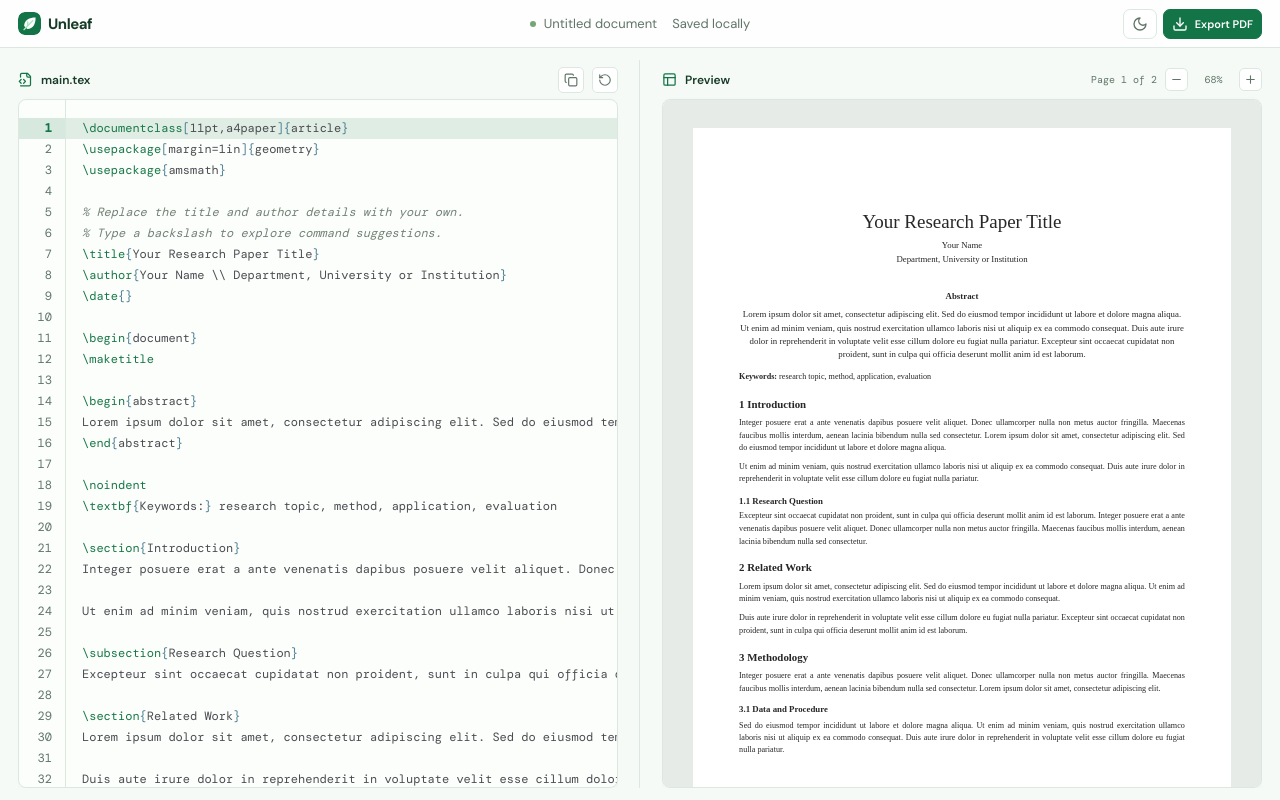
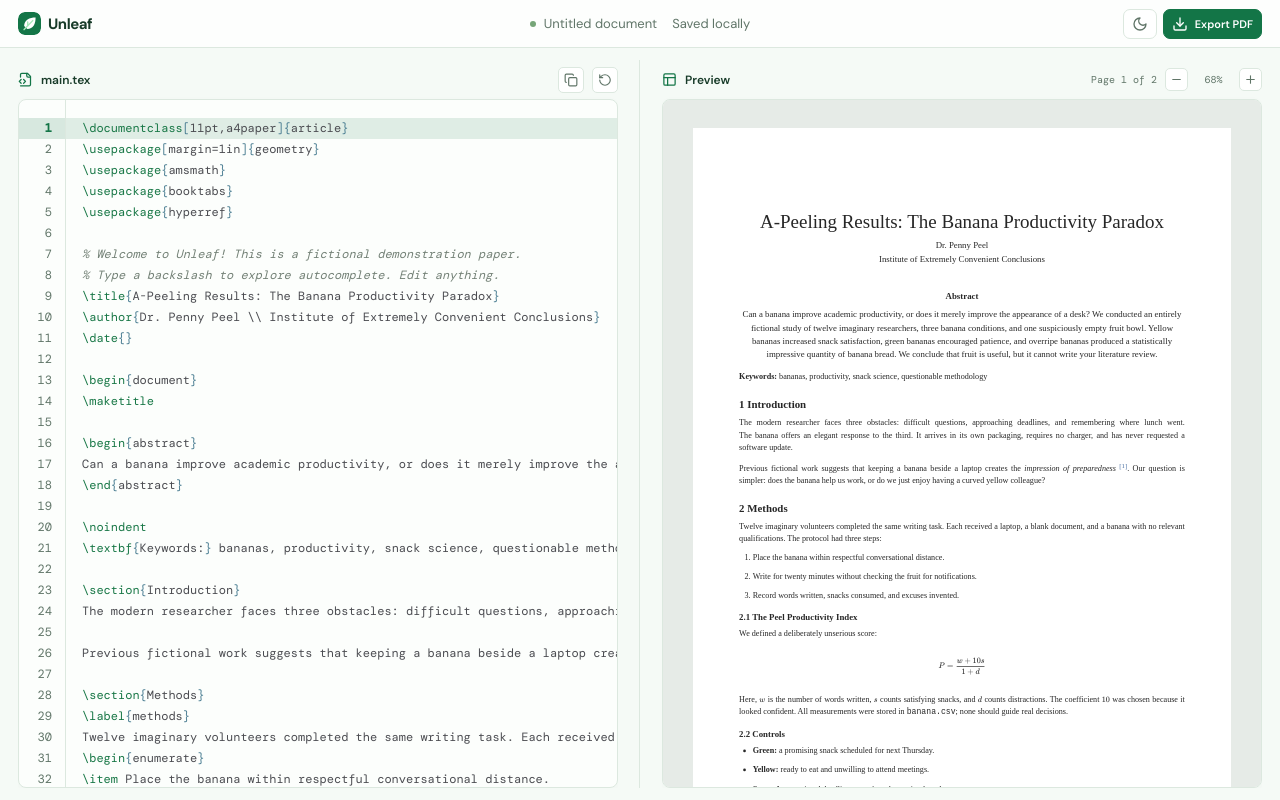
Before and after one commit to farzeenilyaszargar/LatexBoi, a Next.js app: page / in a window 1280 px wide. Built offline with nearby package versions, Linux system fonts and the light colour scheme; a web font is replaced by a local one.

Commit message:
feat: introduce a two-page banana research demo

```diff
--- a/app/starter.ts
+++ b/app/starter.ts
@@ -1,75 +1,95 @@
 export const STARTER = String.raw`\documentclass[11pt,a4paper]{article}
 \usepackage[margin=1in]{geometry}
 \usepackage{amsmath}
+\usepackage{booktabs}
+\usepackage{hyperref}
 
-% Replace the title and author details with your own.
-% Type a backslash to explore command suggestions.
-\title{Your Research Paper Title}
-\author{Your Name \\ Department, University or Institution}
+% Welcome to Unleaf! This is a fictional demonstration paper.
+% Type a backslash to explore autocomplete. Edit anything.
+\title{A-Peeling Results: The Banana Productivity Paradox}
+\author{Dr. Penny Peel \\ Institute of Extremely Convenient Conclusions}
 \date{}
 
 \begin{document}
 \maketitle
 
 \begin{abstract}
-Lorem ipsum dolor sit amet, consectetur adipiscing elit. Sed do eiusmod tempor incididunt ut labore et dolore magna aliqua. Ut enim ad minim veniam, quis nostrud exercitation ullamco laboris nisi ut aliquip ex ea commodo consequat. Duis aute irure dolor in reprehenderit in voluptate velit esse cillum dolore eu fugiat nulla pariatur. Excepteur sint occaecat cupidatat non proident, sunt in culpa qui officia deserunt mollit anim id est laborum.
+Can a banana improve academic productivity, or does it merely improve the appearance of a desk? We conducted an entirely fictional study of twelve imaginary researchers, three banana conditions, and one suspiciously empty fruit bowl. Yellow bananas increased snack satisfaction, green bananas encouraged patience, and overripe bananas produced a statistically impressive quantity of banana bread. We conclude that fruit is useful, but it cannot write your literature review.
 \end{abstract}
 
 \noindent
-\textbf{Keywords:} research topic, method, application, evaluation
+\textbf{Keywords:} bananas, productivity, snack science, questionable methodology
 
 \section{Introduction}
-Integer posuere erat a ante venenatis dapibus posuere velit aliquet. Donec ullamcorper nulla non metus auctor fringilla. Maecenas faucibus mollis interdum, aenean lacinia bibendum nulla sed consectetur. Lorem ipsum dolor sit amet, consectetur adipiscing elit. Sed do eiusmod tempor incididunt ut labore et dolore magna aliqua.
+The modern researcher faces three obstacles: difficult questions, approaching deadlines, and remembering where lunch went. The banana offers an elegant response to the third. It arrives in its own packaging, requires no charger, and has never requested a software update.
 
-Ut enim ad minim veniam, quis nostrud exercitation ullamco laboris nisi ut aliquip ex ea commodo consequat. Duis aute irure dolor in reprehenderit in voluptate velit esse cillum dolore eu fugiat nulla pariatur.
+Previous fictional work suggests that keeping a banana beside a laptop creates the \emph{impression of preparedness} \cite{peel}. Our question is simpler: does the banana help us work, or do we just enjoy having a curved yellow colleague?
 
-\subsection{Research Question}
-Excepteur sint occaecat cupidatat non proident, sunt in culpa qui officia deserunt mollit anim id est laborum. Integer posuere erat a ante venenatis dapibus posuere velit aliquet. Donec ullamcorper nulla non metus auctor fringilla. Maecenas faucibus mollis interdum, aenean lacinia bibendum nulla sed consectetur.
+\section{Methods}
+\label{methods}
+Twelve imaginary volunteers completed the same writing task. Each received a laptop, a blank document, and a banana with no relevant qualifications. The protocol had three steps:
+\begin{enumerate}
+\item Place the banana within respectful conversational distance.
+\item Write for twenty minutes without checking the fruit for notifications.
+\item Record words written, snacks consumed, and excuses invented.
+\end{enumerate}
 
-\section{Related Work}
-Lorem ipsum dolor sit amet, consectetur adipiscing elit. Sed do eiusmod tempor incididunt ut labore et dolore magna aliqua. Ut enim ad minim veniam, quis nostrud exercitation ullamco laboris nisi ut aliquip ex ea commodo consequat.
+\subsection{The Peel Productivity Index}
+We defined a deliberately unserious score:
+\[
+  P = \frac{w + 10s}{1 + d}
+\]
+Here, $w$ is the number of words written, $s$ counts satisfying snacks, and $d$ counts distractions. The coefficient $10$ was chosen because it looked confident. All measurements were stored in \texttt{banana.csv}; none should guide real decisions.
 
-Duis aute irure dolor in reprehenderit in voluptate velit esse cillum dolore eu fugiat nulla pariatur. Excepteur sint occaecat cupidatat non proident, sunt in culpa qui officia deserunt mollit anim id est laborum.
+\subsection{Controls}
+\begin{itemize}
+\item \textbf{Green:} a promising snack scheduled for next Thursday.
+\item \textbf{Yellow:} ready to eat and unwilling to attend meetings.
+\item \textbf{Spotted:} one missed deadline away from becoming bread.
+\end{itemize}
 
-\section{Methodology}
-Integer posuere erat a ante venenatis dapibus posuere velit aliquet. Donec ullamcorper nulla non metus auctor fringilla. Maecenas faucibus mollis interdum, aenean lacinia bibendum nulla sed consectetur. Lorem ipsum dolor sit amet, consectetur adipiscing elit.
-
-\subsection{Data and Procedure}
-Sed do eiusmod tempor incididunt ut labore et dolore magna aliqua. Ut enim ad minim veniam, quis nostrud exercitation ullamco laboris nisi ut aliquip ex ea commodo consequat. Duis aute irure dolor in reprehenderit in voluptate velit esse cillum dolore eu fugiat nulla pariatur.
-
-% This deliberate break keeps the starter organized into two pages.
-% Remove it when you prefer automatic pagination for your finished paper.
+% A deliberate break keeps this demonstration on two pages.
+% Remove it to let your own paper paginate automatically.
 \newpage
 
 \section{Results}
-Excepteur sint occaecat cupidatat non proident, sunt in culpa qui officia deserunt mollit anim id est laborum. Integer posuere erat a ante venenatis dapibus posuere velit aliquet. Donec ullamcorper nulla non metus auctor fringilla.
+The yellow condition produced the highest fictional writing total. The spotted condition produced the best afternoon. Table entries below are invented demonstration data, not experimental evidence.
 
-\subsection{Evaluation}
-Maecenas faucibus mollis interdum, aenean lacinia bibendum nulla sed consectetur. Lorem ipsum dolor sit amet, consectetur adipiscing elit. Sed do eiusmod tempor incididunt ut labore et dolore magna aliqua.
+\begin{tabular}{lrr}
+\toprule
+Condition & Words written & Snacks consumed \\
+\midrule
+Green & 240 & 0 \\
+Yellow & 420 & 1 \\
+Spotted & 180 & 2 \\
+\bottomrule
+\end{tabular}
 
-Ut enim ad minim veniam, quis nostrud exercitation ullamco laboris nisi ut aliquip ex ea commodo consequat.
-\[
-  \bar{x} = \frac{1}{n}\sum_{i=1}^{n} x_i
-\]
-Duis aute irure dolor in reprehenderit in voluptate velit esse cillum dolore eu fugiat nulla pariatur. Excepteur sint occaecat cupidatat non proident, sunt in culpa qui officia deserunt mollit anim id est laborum.
+Compared with green bananas, the yellow condition increased imaginary word count by $75\%$. This sounds excellent until one remembers that we invented both numbers. The spotted group submitted fewer words but attached a recipe \cite{crumb}, which the review committee accepted as supplementary material.
 
 \section{Discussion}
-Integer posuere erat a ante venenatis dapibus posuere velit aliquet. Donec ullamcorper nulla non metus auctor fringilla. Maecenas faucibus mollis interdum, aenean lacinia bibendum nulla sed consectetur. Lorem ipsum dolor sit amet, consectetur adipiscing elit.
+The procedure in Section \ref{methods} cannot separate the effect of a banana from the effect of finally taking a break. Nevertheless, the results support one practical observation: a snack is often more helpful than a fourth rearrangement of your document title.
 
-Sed do eiusmod tempor incididunt ut labore et dolore magna aliqua. Ut enim ad minim veniam, quis nostrud exercitation ullamco laboris nisi ut aliquip ex ea commodo consequat. Duis aute irure dolor in reprehenderit in voluptate velit esse cillum dolore eu fugiat nulla pariatur.
+\begin{quote}
+The banana did not solve my research problem, but it listened without suggesting that I add blockchain.
+\end{quote}
+
+This anonymous, fictional participant captures the central distinction between \textbf{nutritional support} and \textit{intellectual contribution}. A banana may provide the former. Listing it as a coauthor requires a more generous authorship policy than ours.
 
 \subsection{Limitations}
-Excepteur sint occaecat cupidatat non proident, sunt in culpa qui officia deserunt mollit anim id est laborum. Integer posuere erat a ante venenatis dapibus posuere velit aliquet. Donec ullamcorper nulla non metus auctor fringilla.
+Our sample was imaginary, the experiment was never performed, and the lead investigator ate the control group. The index ignores sleep, task difficulty, and whether the laptop was switched on. Consequently, \underline{no causal claims are justified}. A replication should begin by actually conducting a study.
 
 \section{Conclusion}
-Maecenas faucibus mollis interdum, aenean lacinia bibendum nulla sed consectetur. Lorem ipsum dolor sit amet, consectetur adipiscing elit. Sed do eiusmod tempor incididunt ut labore et dolore magna aliqua. Ut enim ad minim veniam, quis nostrud exercitation ullamco laboris nisi ut aliquip ex ea commodo consequat.
-
-Duis aute irure dolor in reprehenderit in voluptate velit esse cillum dolore eu fugiat nulla pariatur. Excepteur sint occaecat cupidatat non proident, sunt in culpa qui officia deserunt mollit anim id est laborum.
+Bananas make agreeable desk companions and poor principal investigators. Future work will compare apples, biscuits, and the radical intervention of going outside. Until then, write a paragraph, take a break, and keep the peel away from your keyboard.
 
 \section*{Acknowledgments}
-Integer posuere erat a ante venenatis dapibus posuere velit aliquet. Donec ullamcorper nulla non metus auctor fringilla.
+We thank the fruit bowl for its service and the toaster for declining to review this manuscript. This paper was prepared in \href{https://unleaf.lol}{Unleaf}, where the only thing you need to bring is your next idea.
 
-\section*{References}
-Maecenas faucibus mollis interdum, aenean lacinia bibendum nulla sed consectetur. Lorem ipsum dolor sit amet, consectetur adipiscing elit. Sed do eiusmod tempor incididunt ut labore et dolore magna aliqua.
+\begin{thebibliography}{9}
+\bibitem{peel}
+P. Peel. \textit{Fruit on Desks: A Theory of Looking Busy}. Journal of Imaginary Snack Science, 2026. Fictional reference.
+\bibitem{crumb}
+B. Crumb. \textit{When Experiments Become Banana Bread}. Proceedings of the Kitchen Counter, 2026. Fictional reference.
+\end{thebibliography}
 
 \end{document}`;
```
